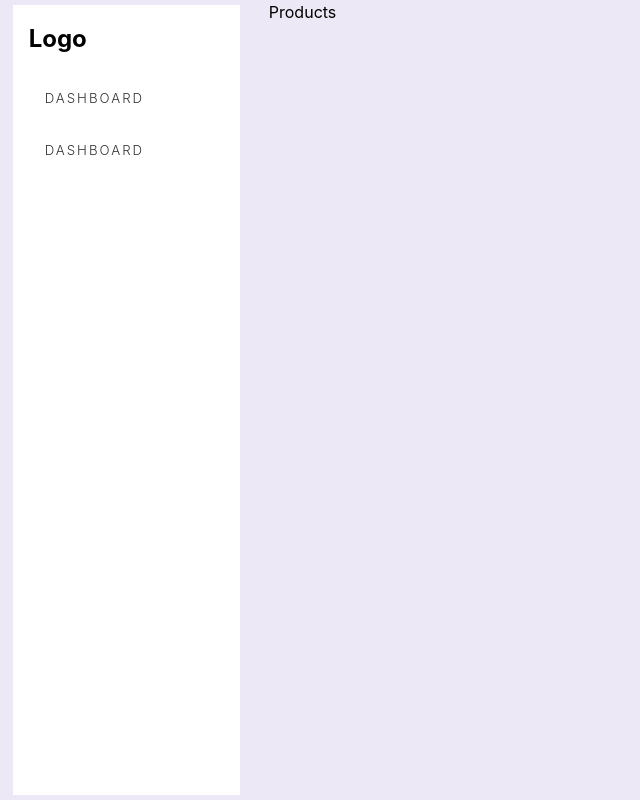
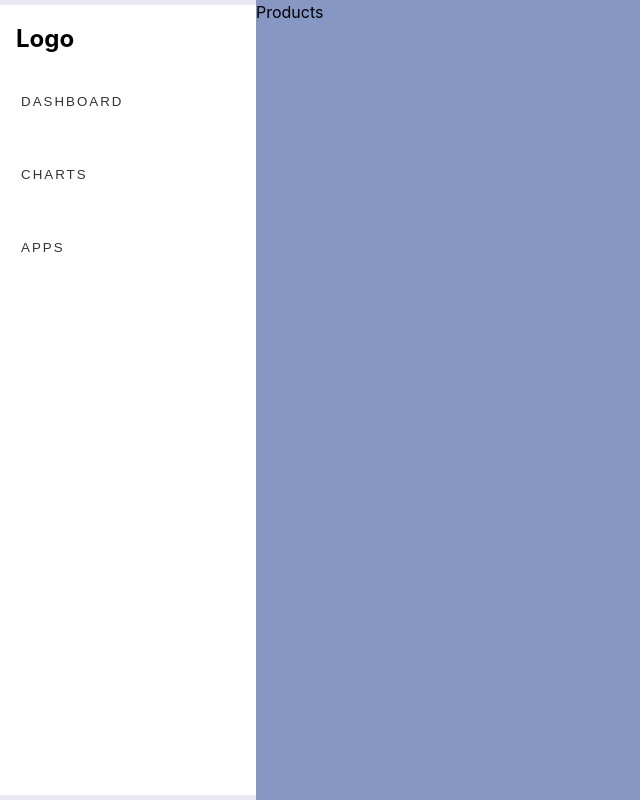
Before and after one commit to divy-03/vitXchange-ts, a React (Vite) app: page /admin/product in a window 1280 px wide. Shown: the whole page, without its empty margins (0-640 px from the left). Built offline with nearby package versions, Linux system fonts and the light colour scheme.

Commit message:
aside and main aligned

```diff
--- a/src/App.tsx
+++ b/src/App.tsx
@@ -1,21 +1,15 @@
-import { BrowserRouter as Router, Routes, Route } from "react-router-dom";
+import { Route, BrowserRouter as Router, Routes } from "react-router-dom";
 import { Suspense, lazy } from "react";
 import Loader from "./components/Loader";
 
-const Dashboard = lazy(() => import("./pages/Dashboard"));
-const Products = lazy(() => import("./pages/Products"));
-const Customers = lazy(() => import("./pages/Customers"));
-const Transaction = lazy(() => import("./pages/Transaction"));
+const Admin = lazy(() => import("./pages/Admin"));
 
 const App = () => {
   return (
     <Router>
-      <Suspense fallback={<Loader/>}>
+      <Suspense fallback={<Loader />}>
         <Routes>
-          <Route path="/admin/dashboard" element={<Dashboard />} />
-          <Route path="/admin/product" element={<Products />} />
-          <Route path="/admin/customer" element={<Customers />} />
-          <Route path="/admin/transaction" element={<Transaction />} />
+          <Route path="/admin/*" element={<Admin />} />
         </Routes>
       </Suspense>
     </Router>
--- a/src/components/AdminSidebar.tsx
+++ b/src/components/AdminSidebar.tsx
@@ -1,9 +1,10 @@
 import { IconType } from "react-icons";
 import { Link, Location, useLocation } from "react-router-dom";
-import { RiDashboardFill, RiShoppingBag3Fill } from "react-icons/ri";
+import { RiCoupon3Fill, RiDashboardFill, RiShoppingBag3Fill } from "react-icons/ri";
 import { IoIosPeople } from "react-icons/io";
 import { AiFillFileText } from "react-icons/ai";
 import { useState } from "react";
+import { FaBitcoin, FaChartBar, FaChartLine, FaChartPie, FaGamepad, FaStopwatch } from "react-icons/fa";
 
 const AdminSidebar = () => {
   const location = useLocation();
@@ -11,7 +12,8 @@ const AdminSidebar = () => {
     <aside>
       <h2>Logo</h2>
       <Dash location={location} />
-      <Dash location={location} />
+      <Charts location={location} />
+      <Apps location={location} />
     </aside>
   );
 };
@@ -30,7 +32,7 @@ const Dash = ({ location }: { location: Location }) => {
   };
   return (
     <div>
-      <h5 onClick={handleClick}>Dashboard</h5>
+      <button onClick={handleClick}>Dashboard</button>
       <ul className={`${click ? "full" : "closed"}`}>
         <Li
           url="/admin/dashboard"
@@ -61,6 +63,70 @@ const Dash = ({ location }: { location: Location }) => {
   );
 };
 
+const Charts = ({ location }: { location: Location }) => {
+  const [click, setClick] = useState(false);
+  const handleClick = () => {
+    setClick(!click);
+  };
+  return (
+    <div>
+      <button onClick={handleClick}>Charts</button>
+      <ul className={`${click ? "full" : "closed"}`}>
+        <Li
+          url="/admin/bar"
+          Icon={FaChartBar}
+          text="Bar"
+          location={location}
+        />
+        <Li
+          url="/admin/pie"
+          Icon={FaChartPie}
+          text="Pie"
+          location={location}
+        />
+        <Li
+          url="/admin/line"
+          Icon={FaChartLine}
+          text="Line"
+          location={location}
+        />
+      </ul>
+    </div>
+  );
+};
+
+const Apps = ({ location }: { location: Location }) => {
+  const [click, setClick] = useState(false);
+  const handleClick = () => {
+    setClick(!click);
+  };
+  return (
+    <div>
+      <button onClick={handleClick}>Apps</button>
+      <ul className={`${click ? "full" : "closed"}`}>
+        <Li
+          url="/admin/stopwatch"
+          Icon={FaStopwatch}
+          text="Stopwatch"
+          location={location}
+        />
+        <Li
+          url="/admin/coupon"
+          Icon={RiCoupon3Fill}
+          text="Coupon"
+          location={location}
+        />
+        <Li
+          url="/admin/toss"
+          Icon={FaBitcoin}
+          text="Toss"
+          location={location}
+        />
+      </ul>
+    </div>
+  );
+};
+
 const Li = ({ url, location, Icon, text }: LiProps) => (
   <li
     style={{
@@ -69,7 +135,7 @@ const Li = ({ url, location, Icon, text }: LiProps) => (
   >
     <Link
       to={url}
-      style={{ color: location.pathname.includes(url) ? "#3d52a0" : "unset" }}
+      style={{ color: location.pathname.includes(url) ? "#3d52a0" : "#26293ad5" }}
     >
       <Icon />
       {text}
--- /dev/null
+++ b/src/pages/Admin.tsx
@@ -0,0 +1,25 @@
+import { Routes, Route } from "react-router-dom";
+import { Suspense, lazy } from "react";
+import Loader from "../components/Loader";
+import AdminSidebar from "../components/AdminSidebar";
+
+const Dashboard = lazy(() => import("./Dashboard"));
+const Products = lazy(() => import("./Products"));
+const Customers = lazy(() => import("./Customers"));
+const Transaction = lazy(() => import("./Transaction"));
+
+const Admin = () => {
+  return (
+      <Suspense fallback={<Loader/>}>
+        <AdminSidebar />
+        <Routes>
+          <Route path="/dashboard" element={<Dashboard />} />
+          <Route path="/product" element={<Products />} />
+          <Route path="/customer" element={<Customers />} />
+          <Route path="/transaction" element={<Transaction />} />
+        </Routes>
+      </Suspense>
+  );
+};
+
+export default Admin;
--- a/src/pages/Customers.tsx
+++ b/src/pages/Customers.tsx
@@ -1,9 +1,7 @@
-import AdminSidebar from "../components/AdminSidebar";
 
 const Customers = () => {
   return (
     <div className="adminContainer">
-      <AdminSidebar />
       Customers
     </div>
   );
--- a/src/pages/Dashboard.tsx
+++ b/src/pages/Dashboard.tsx
@@ -1,9 +1,7 @@
-import AdminSidebar from "../components/AdminSidebar";
 
 const dashboard = () => {
   return (
     <div className="adminContainer">
-      <AdminSidebar />
       <main>Dashboard</main>
     </div>
   );
--- a/src/pages/Products.tsx
+++ b/src/pages/Products.tsx
@@ -1,9 +1,7 @@
-import AdminSidebar from "../components/AdminSidebar"
 
 const Products = () => {
   return (
     <div className="adminContainer">
-      <AdminSidebar />
       Products
     </div>
   )
--- a/src/pages/Transaction.tsx
+++ b/src/pages/Transaction.tsx
@@ -1,9 +1,7 @@
-import AdminSidebar from "../components/AdminSidebar";
 
 const Transaction = () => {
   return (
     <div className="adminContainer">
-      <AdminSidebar />
       Transaction
     </div>
   );
--- a/src/styles/app.scss
+++ b/src/styles/app.scss
@@ -10,6 +10,8 @@ $darkest: #26293a;
   font-family: Inter, system-ui, Avenir, Helvetica, Arial, sans-serif;
   line-height: 1.5;
   font-weight: 400;
+
+  body {background-color: $violet;}
 }
 
 * {
@@ -21,42 +23,51 @@ $darkest: #26293a;
 }
 
 .adminContainer {
-  @include grid(1fr 4fr, 2rem);
-  height: 100vh;
-  background-color: $violet;
+  // @include grid(1fr 4fr, 2rem);
+  min-height: 100vh;
+  width: 80%;
+  margin-left: auto;
+  overflow-y: auto;
+  background-color: $Grey;
+}
 
-  > aside {
-    width: 90%;
+aside {
+  width: 20%;
   height: calc(100vh - 10px);
-    margin: 5px auto;
   background-color: white;
   z-index: 10;
   overflow-y: auto;
   padding: 1rem;
+  position: fixed;
+  top: 5px;
   &::-webkit-scrollbar {
     display: none;
   }
 
   > div {
-      margin: 2rem 1rem;
+    margin: 1rem auto;
 
-      > h5 {
+    > button {
       @include heading(2px);
       opacity: 0.8;
+      padding: 5px;
       margin: 1rem 0;
       cursor: pointer;
+      border: none;
+      background-color: transparent;
     }
 
     > ul {
-        @include flex(column, center, center, 0.5rem);
+      @include flex(column, flex-start, flex-start, 0.5rem);
       transition: 0.6s;
       > li {
         padding: 0.5rem 1rem;
         border-radius: 10px;
+        margin: 0 1rem;
 
         > a {
           color: $darkest;
-          }
+          @include flex(row, unset);
         }
       }
     }
@@ -73,4 +84,5 @@ $darkest: #26293a;
   opacity: 0;
   transform: translateX(100px);
   position: absolute;
+  // display: none;
 }
```
Lines whose indentation alone changed are shown as unchanged.
